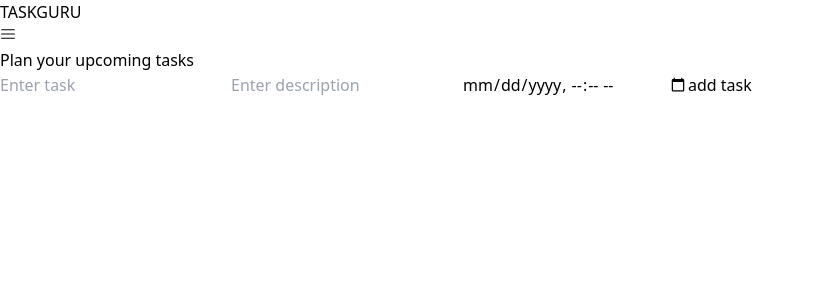
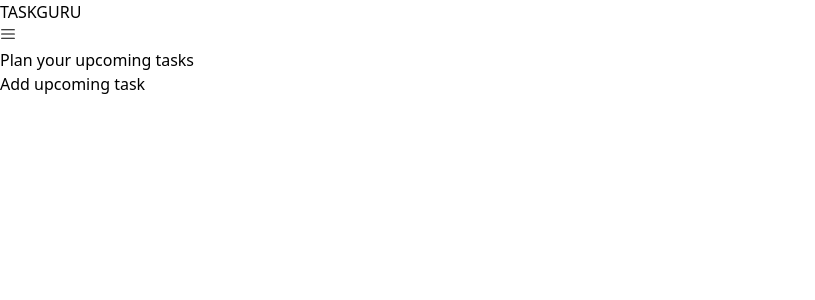
Before and after one commit to dhruv15803/Taskguru-frontend, a React (Vite) app: page /upcoming in a window 1280 px wide. Shown: the top 300 px of the page, without its empty margins (0-815 px from the left). Built offline with nearby package versions, Linux system fonts and the light colour scheme.

Commit message:
added upcoming task functionality (kind of) , need to add more functionality

```diff
--- a/src/App.jsx
+++ b/src/App.jsx
@@ -20,9 +20,12 @@ function App() {
   const [upcomingEmptyTaskErrorMsg,setUpcomingEmptyTaskErrorMsg] = useState("");
   const [isEdit,setIsEdit] = useState(false);
   const [editId,setEditId] = useState(null);
+  const [isUpcomingEdit,setIsUpcomingEdit] = useState(false);
+  const [upcomingEditId,setUpcomingEditId] = useState(null);
   const [completedTasks,setCompletedTasks] = useState([]);
   const inputRef = useRef(null);
   const scrollRef = useRef(null);
+  const upcomingInputRef = useRef(null);
   const [formData,setFormData] = useState ({
     "title":"",
     "description":"",
@@ -30,7 +33,7 @@ function App() {
   const [upcomingFormData,setUpcomingFormData] = useState({
     "title":"",
     "description":"",
-    "dueDate":new Date(),
+    "dueDate":new Date().toString(),
   })
 
 
@@ -128,14 +131,38 @@ function App() {
 
   const upcomingAddTask = (e)=>{
     e.preventDefault();
+    if(isUpcomingEdit){
+      boopSoundFunction();
+      const newUpcomingTasks = upcomingTasks.map((item,i)=>{
+        if(upcomingEditId===item.id){
+          return {
+            ...item,
+            "title":upcomingFormData.title,
+            "description":upcomingFormData.description,
+            "dueDate":upcomingFormData.dueDate,
+          }
+        }
+        else{
+          return item;
+        }
+      })
+      setUpcomingTasks(newUpcomingTasks);
+      setIsUpcomingEdit(false);
+      setUpcomingFormData({
+        "title":"",
+        "description":"",
+        "dueDate":new Date().toString(),
+      })
+    }    else {
       if(upcomingFormData.title===""){
-      boopSoundFunction();
+        errorSoundFunction();
         setUpcomingEmptyTaskErrorMsg("Please enter a task");
         setTimeout(()=>{
           setUpcomingEmptyTaskErrorMsg("");
         },3000)
       }
       else{
+        boopSoundFunction();
         setUpcomingTasks(prevUpcomingTasks=> {
           return [
             ...prevUpcomingTasks,
@@ -147,11 +174,13 @@ function App() {
             }
           ]
         })
+        upcomingInputRef.current.focus();
         setUpcomingFormData({
           "title":"",
           "description":"",
-        "dueDate":new Date(),
+          "dueDate":new Date().toString(),
         })
+      }
     }
   }
 
@@ -167,6 +196,20 @@ function App() {
     })
     const newTasks = tasks.filter(task=>task.id!==id);
     setTasks(newTasks);
+  }
+
+  const completeUpcomingTask = (id)=>{
+    boopSoundFunction();
+
+    const completedTask = upcomingTasks.find(task=>task.id===id);
+    setCompletedTasks(prevCompletedTasks=>{
+      return [
+        ...prevCompletedTasks,
+        completedTask,
+      ]
+    })
+    const newTasks = upcomingTasks.filter(task=>task.id!==id);
+    setUpcomingTasks(newTasks);
   }
 
   const clearTasks = ()=>{
@@ -186,6 +229,13 @@ function App() {
     setTasks(newTasks);
   }
 
+  const deleteUpcomingTask = (id)=>{
+    boopSoundFunction();
+    const newUpcomingTasks = upcomingTasks.filter(task => task.id!==id);
+    setUpcomingTasks(newUpcomingTasks);
+  }
+
+
   const editTask = (id)=>{
     boopSoundFunction();
     const taskToBeEdited = tasks.find(task=>task.id===id);
@@ -198,10 +248,33 @@ function App() {
     })
   }
 
+  const editUpcomingTask = (id)=>{
+    setIsUpcomingEdit(true);
+    setUpcomingEditId(id);
+    const upcomingTaskToBeEdited = upcomingTasks.find(task => task.id===id);
+    setUpcomingFormData({
+      "title":upcomingTaskToBeEdited.title,
+      "description":upcomingTaskToBeEdited.description,
+      "dueDate":upcomingTaskToBeEdited.dueDate
+    })
+  }
+
   const clearCompleted = ()=>{
     boopSoundFunction();
     setCompletedTasks([]);
   }
+
+  const clearUpcomingTasks = ()=>{
+    boopSoundFunction();
+    setUpcomingTasks([]);
+    setUpcomingFormData({
+      "title":"",
+      "description":"",
+      "dueDate":new Date().toString(),
+    })
+  }
+
+
 
   console.log(tasks);
   return (
@@ -235,6 +308,12 @@ function App() {
           handleUpcomingChange={handleUpcomingChange}
           upcomingAddTask={upcomingAddTask}
           upcomingEmptyTaskErrorMsg={upcomingEmptyTaskErrorMsg}
+          upcomingInputRef={upcomingInputRef}
+          clearUpcomingTasks={clearUpcomingTasks}
+          editUpcomingTask={editUpcomingTask}
+          deleteUpcomingTask={deleteUpcomingTask}
+          completeUpcomingTask={completeUpcomingTask}
+          isUpcomingEdit={isUpcomingEdit}
           />}/>
         </Route>
       </Routes>
--- a/src/Components/CompletedTask.jsx
+++ b/src/Components/CompletedTask.jsx
@@ -3,7 +3,7 @@ import { IoChevronDown } from "react-icons/io5";
 import { IoChevronUp } from 'react-icons/io5';
 
 
-const CompletedTask = ({title,description,id}) => {
+const CompletedTask = ({title,description,id,dueDate}) => {
 
     const [isShowDescription,setIsShowDescription] = useState(false);
 
@@ -22,6 +22,9 @@ const CompletedTask = ({title,description,id}) => {
         {isShowDescription && <div className='flex flex-wrap'>
             {description}
             </div>}
+        {dueDate!==undefined && <div>
+            {dueDate}
+        </div>}
     </div>
     </>
   )
--- /dev/null
+++ b/src/Components/UpcomingPendingTask.jsx
@@ -0,0 +1,39 @@
+import React, { useState } from 'react'
+import { IoChevronDown } from 'react-icons/io5';
+import { IoChevronUp } from 'react-icons/io5';
+import { FaTrash } from "react-icons/fa";
+import { FaEdit } from "react-icons/fa";
+import { FaCheck } from "react-icons/fa6";
+
+const UpcomingPendingTask = ({id,title,description,dueDate,deleteUpcomingTask,editUpcomingTask,completeUpcomingTask}) => {
+    const [isShowDescription,setIsShowDescription] = useState(false);
+
+    return (
+      <>
+      <div className='flex flex-col gap-2 my-2 p-4 rounded-lg shadow-lg mx-8'>
+        <div className='flex  text-xl font-bold items-center'>
+          <div className='flex flex-wrap w-[90%]'>
+            {title}
+          </div>
+          {description && <div className='text-2xl'>
+            {isShowDescription ? <IoChevronUp onClick={()=>setIsShowDescription(false)}/> : <IoChevronDown onClick={()=>setIsShowDescription(true)}/>}
+          </div>}
+        </div>
+        {isShowDescription && <div className='flex flex-wrap text-md font-semibold'>
+           {description}
+          </div>}
+        <div className='flex flex-wrap gap-2'>
+            <p>Due date</p>
+            <p>{dueDate}</p>
+        </div>
+        <div className='flex gap-10 justify-center my-2'>
+          <button onClick={()=>completeUpcomingTask(id)} className='text-xl'><FaCheck/></button>
+          <button onClick={()=>deleteUpcomingTask(id)} className='text-xl'><FaTrash/></button>
+          <button onClick={()=>editUpcomingTask(id)} className='text-xl'><FaEdit/></button>
+        </div>
+      </div>
+      </>
+    )
+}
+
+export default UpcomingPendingTask
--- a/src/Pages/CompletedTasks.jsx
+++ b/src/Pages/CompletedTasks.jsx
@@ -12,7 +12,7 @@ const CompletedTasks = ({completedTasks,clearCompleted}) => {
             </div>}
         {completedTasks.length!==0 && <> <div className='flex flex-col my-2'>
             {completedTasks.map((item,i)=>{
-                return <CompletedTask key={i} title={item.title} description={item.description} id={item.id}/>
+                return <CompletedTask key={i} title={item.title} description={item.description} id={item.id} dueDate={item.dueDate}/>
             })}
         </div>
         <div className='flex justify-center'>
--- a/src/Pages/UpcomingTasks.jsx
+++ b/src/Pages/UpcomingTasks.jsx
@@ -1,27 +1,52 @@
-import React from 'react'
+import React, { useState } from 'react'
+import UpcomingPendingTask from '../Components/UpcomingPendingTask'
 
 const UpcomingTasks = ({
     upcomingFormData,
     handleUpcomingChange,
     upcomingAddTask,
     upcomingEmptyTaskErrorMsg,
-    upcomingTasks
+    upcomingTasks,
+    upcomingInputRef,
+    clearUpcomingTasks,
+    editUpcomingTask,
+    deleteUpcomingTask,
+    completeUpcomingTask,
+    isUpcomingEdit,
     }) => {
 
-        console.log(upcomingTasks)
+      const [isAddingPendingTask,setIsAddingPendingTask] = useState(false);
 
   return (
     <>
     <div className='m-4 p-2 text-2xl font-semibold'>
         Plan your upcoming tasks
     </div>
-    <form onSubmit={upcomingAddTask} className='m-4 p-2  rounded-lg shadow-lg flex flex-col' >
-        <input value={upcomingFormData.title} onChange={handleUpcomingChange} type="text" name="title" id="" placeholder='Enter task' />
-        <input value={upcomingFormData.description} onChange={handleUpcomingChange} type="text" name="description" id="" placeholder='Enter description'/>
-        <input value={upcomingFormData.dueDate} onChange={handleUpcomingChange} type="datetime-local" name="dueDate" id="" />
-        <button>add task</button>
-    </form>
     <p>{upcomingEmptyTaskErrorMsg}</p>
+    {upcomingTasks?.map((item,i)=>{
+      return <UpcomingPendingTask
+      key={i}
+       deleteUpcomingTask={deleteUpcomingTask}
+       editUpcomingTask={editUpcomingTask}
+       completeUpcomingTask={completeUpcomingTask}
+      id={item.id}
+       title={item.title}
+       description={item.description}
+      dueDate={item.dueDate}
+      />
+    })}
+    {upcomingTasks.length!==0 && <div className=' flex justify-center'>
+      <button onClick={clearUpcomingTasks} className='border-2 rounded-lg text-orange-400 p-2 border-orange-400 hover:bg-orange-400 hover:text-white hover:duration-300 my-2'>Clear tasks</button>
+    </div>}
+    <div className='mx-8 text-orange-400 font-bold my-4'>
+      <button onClick={()=>setIsAddingPendingTask(!isAddingPendingTask)} >{isAddingPendingTask ? "cancel" : "Add upcoming task"}</button>
+    </div>
+    {isAddingPendingTask && <form onSubmit={upcomingAddTask} className='m-4 p-2  rounded-lg shadow-lg flex flex-col gap-2' >
+        <input  ref={upcomingInputRef} className='p-2 border-2 rounded-lg' value={upcomingFormData.title} onChange={handleUpcomingChange} type="text" name="title" id="" placeholder='Enter task' />
+        <input className='p-2 border-2 rounded-lg' value={upcomingFormData.description} onChange={handleUpcomingChange} type="text" name="description" id="" placeholder='Enter description'/>
+        <input className='p-2 border-2 rounded-lg' value={upcomingFormData.dueDate} onChange={handleUpcomingChange} type="datetime-local" name="dueDate" id="" />
+        <button>{isUpcomingEdit ? "edit":"Add task"}</button>
+    </form>}
     </>
   )
 }
```
Lines whose indentation alone changed are shown as unchanged.
